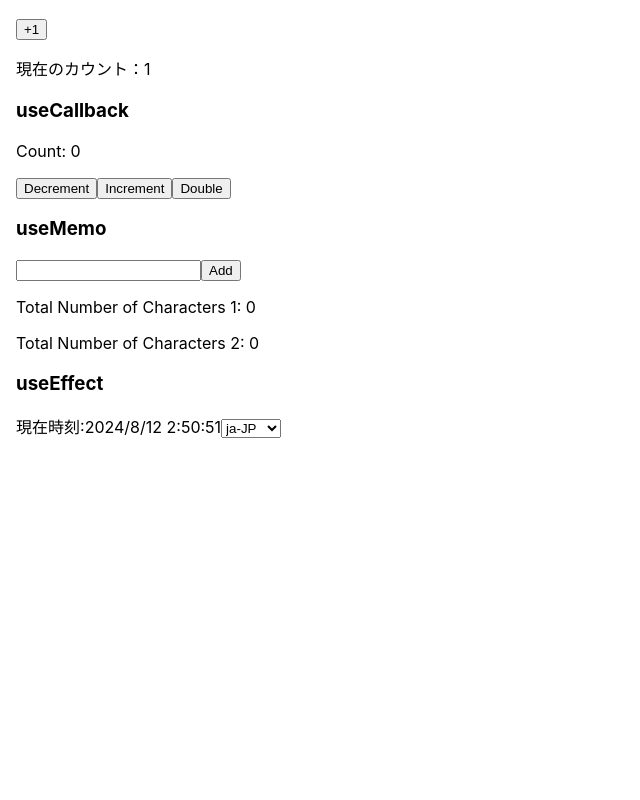
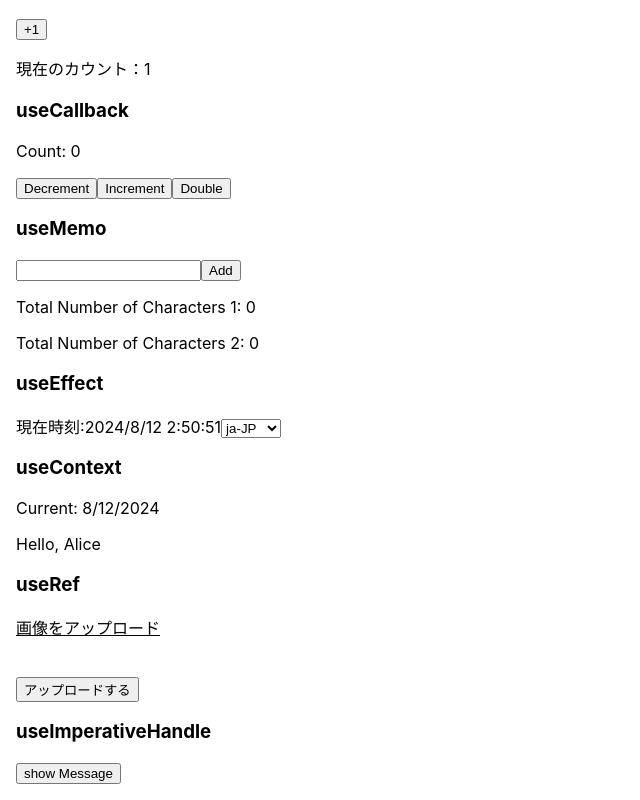
Before and after one commit to mnmKoka13/docker-react-practice, a React (Create React App) app in the folder app/react-sample/: page / in a window 1280 px wide. Shown: the part 413-1213 px from the top of the page, without its empty margins (0-640 px from the left). Before the commit the page ends 867 px from the top, so only its background shows below. Built offline with nearby package versions, Linux system fonts and the light colour scheme.

Commit message:
React勉強 20240824

```diff
--- /dev/null
+++ b/app/react-sample/src/ImageUploader.tsx
@@ -0,0 +1,62 @@
+import React, { useState, useRef } from 'react';
+
+const sleep = (ms: number) => new Promise((resolve) => setTimeout(resolve, ms))
+
+const UPLOAD_DELAY = 5000
+
+const ImageUploader = () => {
+  // 隠されたinput要素を参照するためのref
+  const inputImageRef = useRef<HTMLInputElement | null>(null)
+
+  // 選択されたファイルデータを保持するref
+  const fileRef = useRef<File | null>(null)
+  const [message, setMessage] = useState<string | null>('')
+
+  // 「画像をアップロード」というテキストがクリックされた時のコールバック
+  const onClickText = () => {
+    if (inputImageRef.current !== null) {
+      inputImageRef.current.click()
+    }
+  }
+
+  // ファイルが選択された後に呼ばれるコールバック
+  const onChangeImage = (e: React.ChangeEvent<HTMLInputElement>) => {
+    const files = e.target.files
+    if ( files !== null && files.length > 0) {
+      // fileRef.currentが変化しても再描画は発生しない
+      fileRef.current = files[0]
+    }
+  }
+
+  // アップロードボタンがクリックされた時のコールバック
+  const onClickUpload = async() => {
+    if (fileRef.current !== null) {
+      // 通常はここでAPIを呼んでファイルをサーバーにUploadする
+      // 今回は5秒待ってからメッセージを表示する
+      await sleep(UPLOAD_DELAY)
+
+      setMessage(`${fileRef.current.name} has been successfully upload`)
+    }
+  }
+
+  return (
+    <div>
+      <h3>useRef</h3>
+      <p style={{ textDecoration: 'underline'}} onClick={onClickText}>
+        画像をアップロード
+      </p>
+      <input
+        ref={inputImageRef}
+        type="file"
+        accept='image/*'
+        onChange={onChangeImage}
+        style={{ visibility: 'hidden'}}
+      />
+      <br />
+      <button onClick={onClickUpload}>アップロードする</button>
+      {message !== null && <p>{message}</p>}
+    </div>
+  )
+}
+
+export default ImageUploader
--- /dev/null
+++ b/app/react-sample/src/Parent3.tsx
@@ -0,0 +1,40 @@
+import React, { useContext } from 'react';
+
+type User = {
+  id: number
+  name: string
+}
+
+const UserContext = React.createContext<User | null>(null);
+
+const GrandChiled = () => {
+  const user = useContext(UserContext)
+  return user !== null ? <p>Hello, {user.name}</p> : null
+}
+
+const Child = () => {
+  const now = new Date()
+
+  return (
+    <div>
+      <p>Current: {now.toLocaleDateString()}</p>
+      <GrandChiled />
+    </div>
+  )
+}
+
+const Parent3 = () => {
+  const user: User = {
+    id: 1,
+    name: 'Alice'
+  }
+
+  return (
+    <UserContext.Provider value={user}>
+      <h3>useContext</h3>
+      <Child />
+    </UserContext.Provider>
+  )
+}
+
+export default Parent3
--- /dev/null
+++ b/app/react-sample/src/UseImperativeParent.tsx
@@ -0,0 +1,35 @@
+import React, { useState, useRef, useImperativeHandle } from "react";
+
+const Child = React.forwardRef((props, ref) => {
+  const [message, setMessage] = useState<string | null>(null)
+
+  // useImperativeHandleで、親のrefから参照できる値を設定
+  useImperativeHandle(ref, () => ({
+    showMessage: () => {
+      const date = new Date()
+      const message = `Hello, it's ${date.toLocaleDateString()} now`
+      setMessage(message)
+    }
+  }))
+
+  return <div>{message !== null ? <p>{message}</p> : null}</div>
+})
+
+const UseImperativeParent = () => {
+  const childRef = useRef<{ showMessage: () => void }>(null)
+  const onClick = () => {
+    if (childRef.current !== null) {
+      childRef.current.showMessage()
+    }
+  }
+
+  return (
+    <div>
+      <h3>useImperativeHandle</h3>
+      <button onClick={onClick}>show Message</button>
+      <Child ref={childRef} />
+    </div>
+  )
+}
+
+export default UseImperativeParent
--- a/app/react-sample/src/index.tsx
+++ b/app/react-sample/src/index.tsx
@@ -12,6 +12,9 @@
 import { Parent2 } from './Parent2';
 import { UseMemoSample } from './UseMemoSample';
 import { Clock } from './Clock';
+import Parent3 from './Parent3';
+import ImageUploader from './ImageUploader';
+import UseImperativeParent from './UseImperativeParent';
 
 
 const root = ReactDOM.createRoot(
@@ -31,5 +34,8 @@
     <Parent2 />
     <UseMemoSample />
     <Clock />
+    <Parent3 />
+    <ImageUploader />
+    <UseImperativeParent />
   </React.StrictMode>
 );
```
